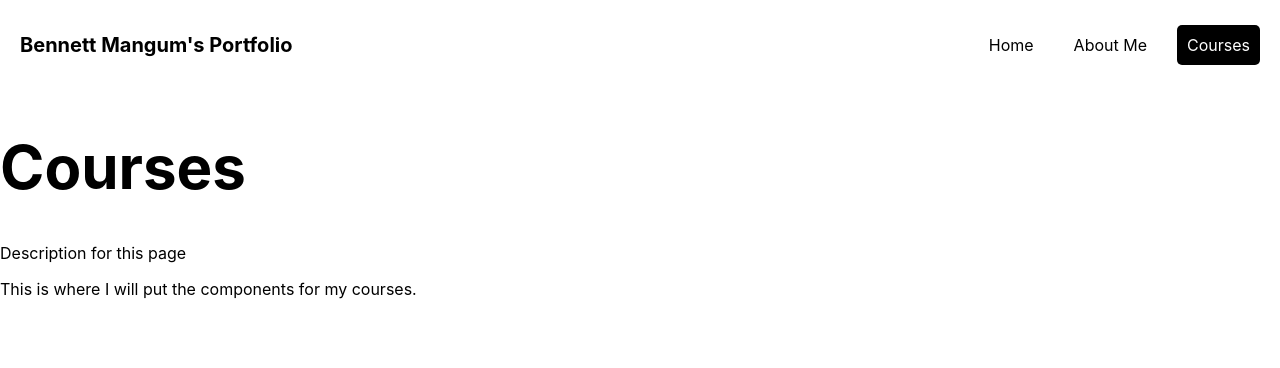
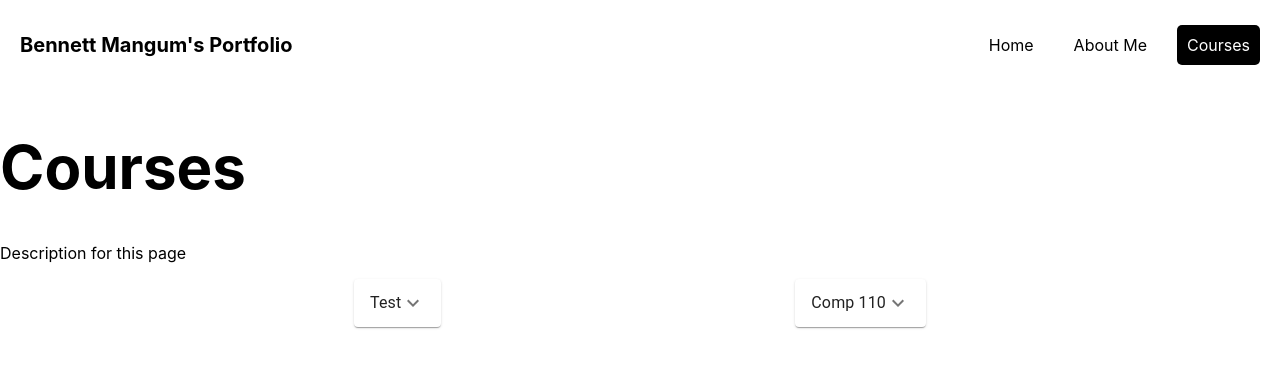
Before and after one commit to BennettM7/portfolio-website, a React (Create React App) app: page /courses in a window 1280 px wide. Shown: the top 368 px of the page. Built offline with nearby package versions, Linux system fonts and the light colour scheme.

Commit message:
Create the component for my course accordion objects.

```diff
--- a/package.json
+++ b/package.json
@@ -3,6 +3,10 @@
   "version": "0.1.0",
   "private": true,
   "dependencies": {
+    "@emotion/react": "^11.13.0",
+    "@emotion/styled": "^11.13.0",
+    "@mui/icons-material": "^5.16.4",
+    "@mui/material": "^5.16.4",
     "@testing-library/jest-dom": "^5.17.0",
     "@testing-library/react": "^13.4.0",
     "@testing-library/user-event": "^13.5.0",
--- /dev/null
+++ b/src/components/course.js
@@ -0,0 +1,42 @@
+import * as React from "react";
+import Accordion from "@mui/material/Accordion"
+import AccordionDetails from "@mui/material/AccordionDetails"
+import AccordionSummary from "@mui/material/AccordionSummary"
+import Typography from "@mui/material/Typography"
+import ExpandMoreIcon from "@mui/icons-material/ExpandMore"
+import Fade from "@mui/material/Fade"
+
+
+export default function Course({ name, description }) {
+    const [expanded, setExpanded] = React.useState(false);
+
+    const handleExpansion = () => {
+        setExpanded(( prevExpanded) => !prevExpanded);
+    };
+
+    return(
+        <div>
+            <Accordion
+                expanded={expanded}
+                onChange={handleExpansion}
+                slots={{transition: Fade}}
+                slotProps={{ trasition: { timeout: 400 }}}
+                sx={{
+                    '& .MuiAccordion-region': { height: expanded ? 'auto' : 0 },
+                    '& .MuiAccordionDetails-root': { display: expanded ? 'block' : 'none' },
+                }}
+            >
+                <AccordionSummary
+                    expandIcon={<ExpandMoreIcon />}
+                    aria-controls="panel1-controls"
+                    id="panel1-Header"
+                >
+                    <Typography>{ name }</Typography>
+                </AccordionSummary>
+                <AccordionDetails>
+                    <Typography>{ description }</Typography>
+                </AccordionDetails>
+            </Accordion>
+        </div>
+    )
+}
--- a/src/pages/courses.js
+++ b/src/pages/courses.js
@@ -1,4 +1,5 @@
 import React from "react";
+import Course from "../components/course";
 import "../styles/courses.css"
 import "../App.css"
 
@@ -9,8 +10,9 @@ export default function Courses() {
                 <h1>Courses</h1>
                 <p>Description for this page</p>
             </div>
-            <div>
-                <p>This is where I will put the components for my courses.</p>
+            <div className="course-container">
+                <Course name={"Test"} description={"Test"} />
+                <Course name="Comp 110" />
             </div>
         </div>
     )
--- a/src/styles/courses.css
+++ b/src/styles/courses.css
@@ -0,0 +1,5 @@
+.course-container {
+    display: flex;
+    flex-direction: row;
+    justify-content: space-evenly;
+}
```
Also changed, not shown: 1 other file (tests, documents, lock files or other folders).
